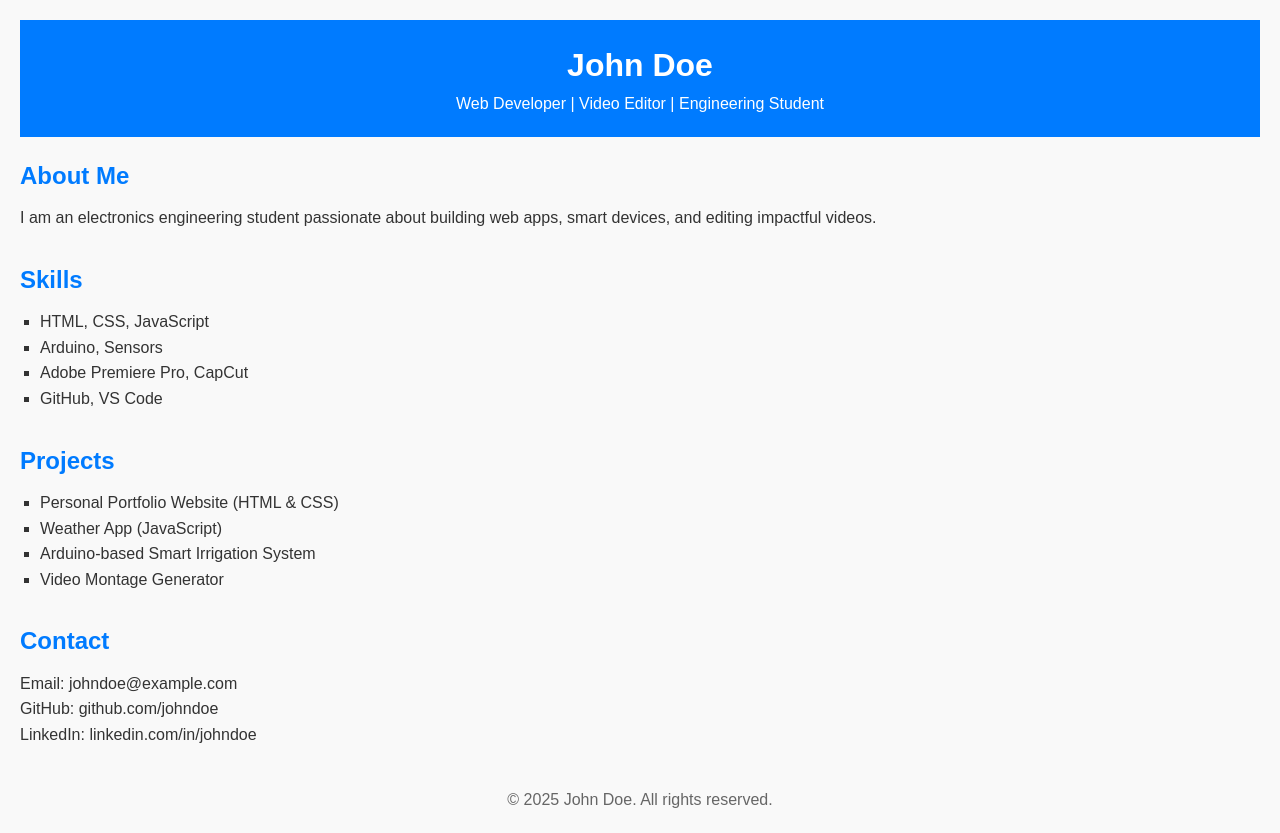
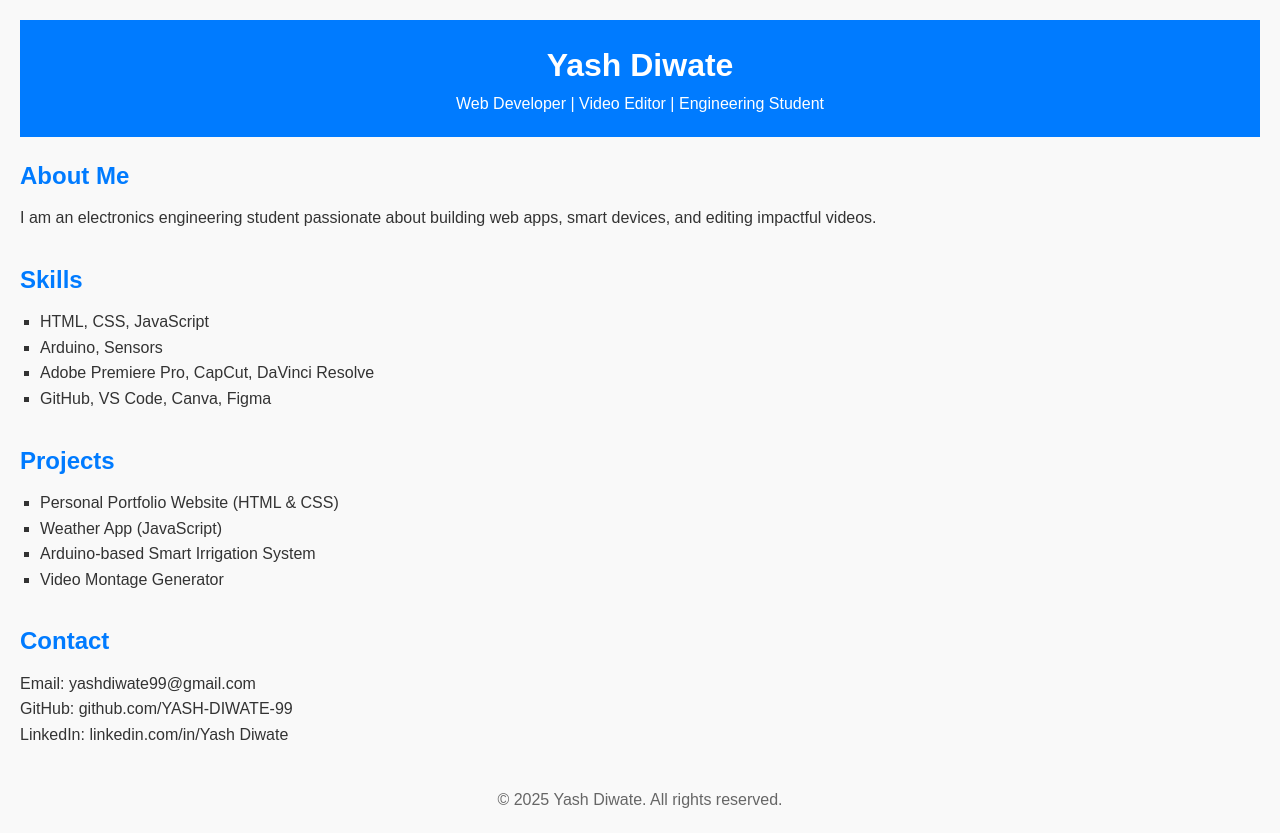
Before and after one commit to YASH-DIWATE-99/portfolio-website, a plain HTML site: page index.html in a window 1280 px wide. Drawn offline with Linux system fonts and the light colour scheme.

Commit message:
Add files via upload

```diff
--- a/index.html
+++ b/index.html
@@ -8,7 +8,7 @@
 </head>
 <body>
   <header>
-    <h1>John Doe</h1>
+    <h1>Yash Diwate</h1>
     <p>Web Developer | Video Editor | Engineering Student</p>
   </header>
 
@@ -22,8 +22,8 @@
     <ul>
       <li>HTML, CSS, JavaScript</li>
       <li>Arduino, Sensors</li>
-      <li>Adobe Premiere Pro, CapCut</li>
-      <li>GitHub, VS Code</li>
+      <li>Adobe Premiere Pro, CapCut, DaVinci Resolve</li>
+      <li>GitHub, VS Code,  Canva, Figma</li>
     </ul>
   </section>
 
@@ -39,13 +39,13 @@
 
   <section id="contact">
     <h2>Contact</h2>
-    <p>Email: johndoe@example.com</p>
-    <p>GitHub: github.com/johndoe</p>
-    <p>LinkedIn: linkedin.com/in/johndoe</p>
+    <p>Email: yashdiwate99@gmail.com</p>
+    <p>GitHub: github.com/YASH-DIWATE-99</p>
+    <p>LinkedIn: linkedin.com/in/Yash Diwate</p>
   </section>
 
   <footer>
-    <p>&copy; 2025 John Doe. All rights reserved.</p>
+    <p>&copy; 2025 Yash Diwate. All rights reserved.</p>
   </footer>
 </body>
 </html>
```
